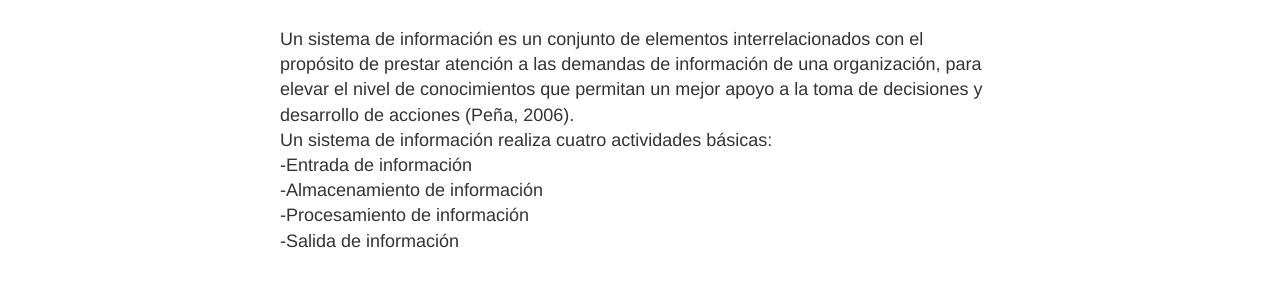
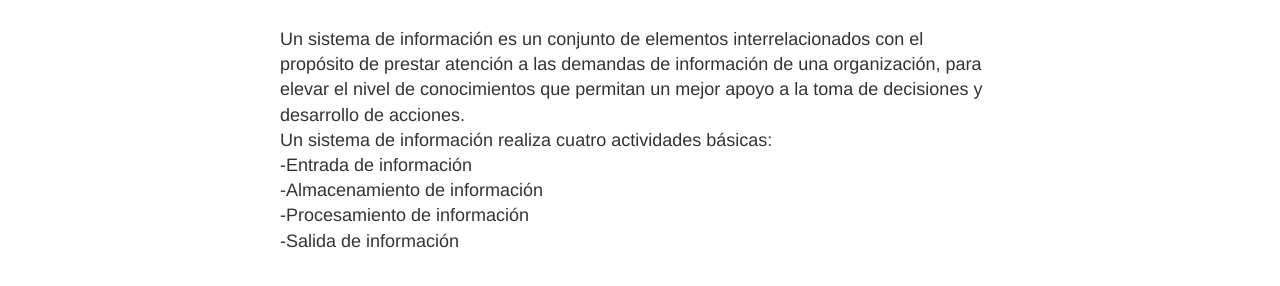
Before and after one commit to DaveNPlay/blog8, a Jekyll site: the page built from _posts/2019-12-11-u1clas11.md, in a window 1280 px wide. Shown: the part 200-486 px from the top of the page. Built offline with Jekyll 4.4.1, drawn with Linux system fonts in a browser that asks for light colours.

Commit message:
Update 2019-12-11-u1clas11.md

```diff
--- a/_posts/2019-12-11-u1clas11.md
+++ b/_posts/2019-12-11-u1clas11.md
@@ -3,7 +3,7 @@ layout: post
 title:  "Sistemas de Informacion"
 date:   2019-12-01 21:13:49 +0530
 ---
-<p>Un sistema de información es un conjunto de elementos interrelacionados con el propósito de prestar atención a las demandas de información de una organización, para elevar el nivel de conocimientos que permitan un mejor apoyo a la toma de decisiones y desarrollo de acciones (Peña, 2006).<br>
+<p>Un sistema de información es un conjunto de elementos interrelacionados con el propósito de prestar atención a las demandas de información de una organización, para elevar el nivel de conocimientos que permitan un mejor apoyo a la toma de decisiones y desarrollo de acciones.<br>
 Un sistema de información realiza cuatro actividades básicas:<br>
 -Entrada de información<br>
 -Almacenamiento de información<br>
```
